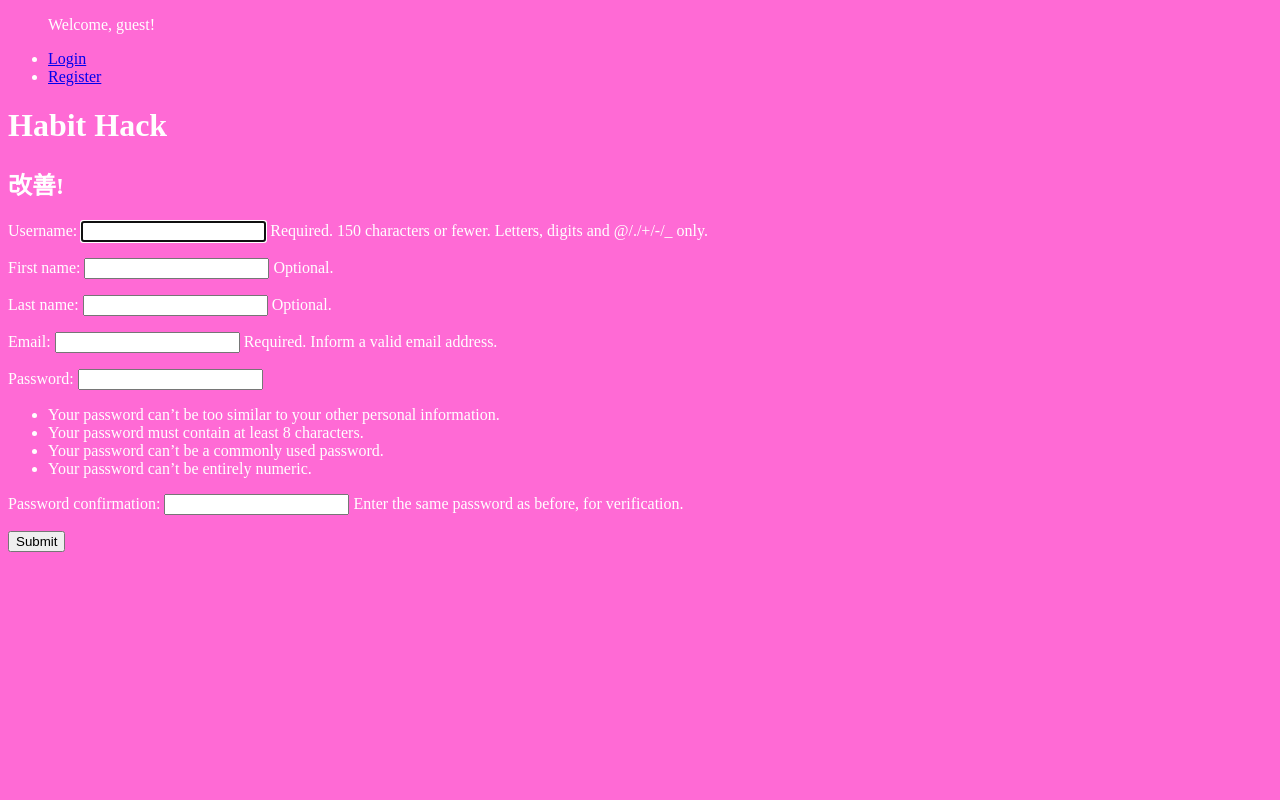
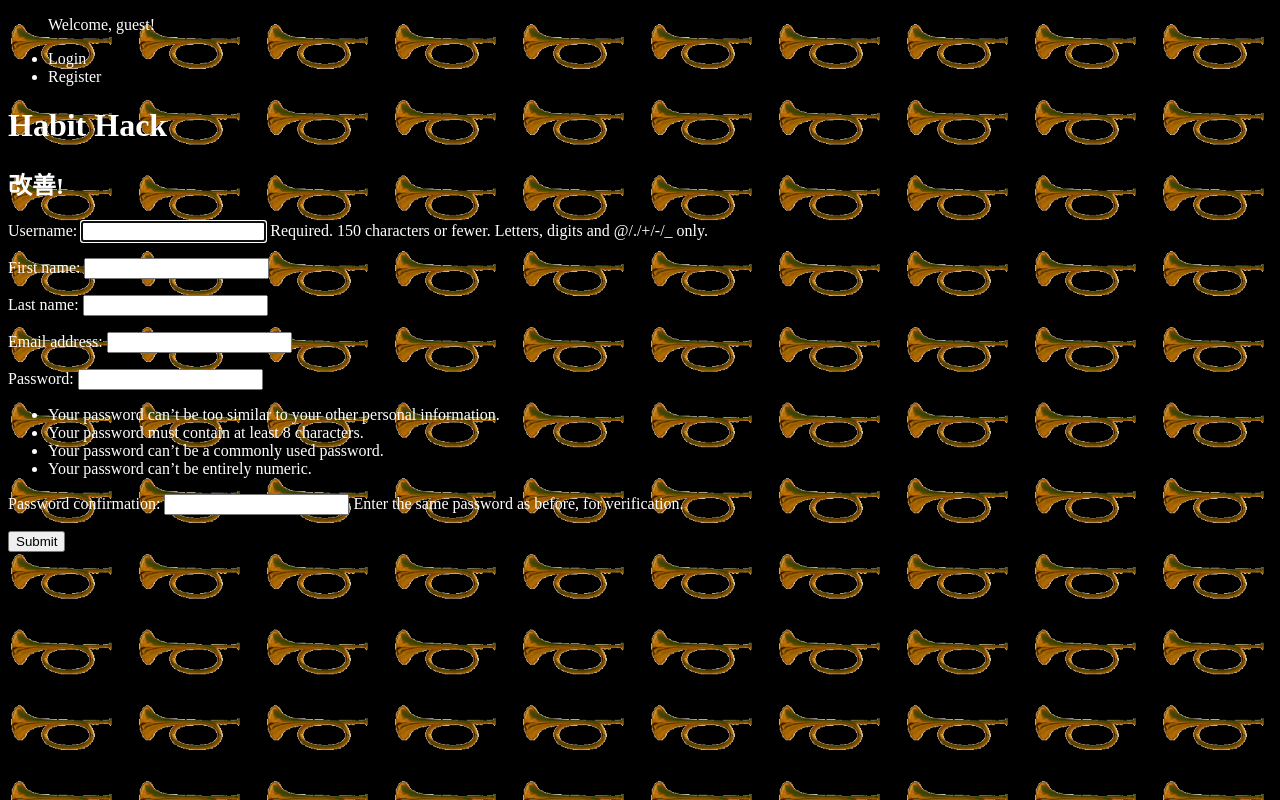
Before and after one commit to souserge/habit-hack, a Django app: page /signup/ in a window 1280 px wide. Run offline with Django 3.2, Linux system fonts and the light colour scheme.

Commit message:
Add image upload + more
In this commit I introduced the posibility of uploading and displaying
images directly, as well as performed some refactoring of models and
forms. I also added an awesome gif on the background as a 'sorry' for
not finishing the templates in time :)

```diff
--- a/HabitHack/HabitHack/settings.py
+++ b/HabitHack/HabitHack/settings.py
@@ -121,6 +121,8 @@ USE_TZ = True
 # https://docs.djangoproject.com/en/1.11/howto/static-files/
 
 STATIC_URL = '/static/'
+MEDIA_ROOT = os.path.join(BASE_DIR, 'media')
+MEDIA_URL = '/media/'
 
 AUTH_PROFILE_MODULE = 'main.UserProfile'
 
--- a/HabitHack/HabitHack/urls.py
+++ b/HabitHack/HabitHack/urls.py
@@ -14,9 +14,17 @@ Including another URLconf
     2. Add a URL to urlpatterns:  url(r'^blog/', include('blog.urls'))
 """
 from django.conf.urls import include, url
+from django.conf import settings
 from django.contrib import admin
+from django.views.static import serve
 
 urlpatterns = [
     url(r'^admin/', admin.site.urls),
     url(r'^', include('main.urls')),
+
 ]
+
+if settings.DEBUG:
+    urlpatterns += [
+        url(r'^media/(?P<path>.*)$', serve, { 'document_root': settings.MEDIA_ROOT}),
+    ]
--- a/HabitHack/main/forms.py
+++ b/HabitHack/main/forms.py
@@ -23,26 +23,32 @@ class ContactForm(forms.Form):
 #         'email', 'password1', 'password2', )
 
 class RegistrationForm(UserCreationForm):
-    first_name = forms.CharField(max_length=30, required=False, help_text='Optional.')
-    last_name = forms.CharField(max_length=30, required=False, help_text='Optional.')
-    email = forms.EmailField(max_length=254, help_text='Required. Inform a valid email address.')
-
     class Meta:
         model = User
-        fields = ('username', 'first_name', 'last_name',
-        'email', 'password1', 'password2', )
+        fields = [
+            'username', 'first_name', 'last_name',
+            'email', 'password1', 'password2',
+        ]
+    # first_name = forms.CharField(max_length=30, required=False, help_text='Optional.')
+    # last_name = forms.CharField(max_length=30, required=False, help_text='Optional.')
+    # email = forms.EmailField(max_length=254, help_text='Required. Inform a valid email address.')
+
+
 
 class ProfileEditForm(forms.ModelForm):
-    first_name = forms.CharField(max_length=30, required=False, help_text='Optional.')
-    last_name = forms.CharField(max_length=30, required=False, help_text='Optional.')
-    email = forms.EmailField(max_length=254, help_text='Required. Inform a valid email address.')
-    birth_date = forms.DateField(required=False, help_text='Optional.')
-    gender = forms.ChoiceField(choices=(UserProfile.gender_choice))
-    city = forms.CharField(max_length=50, required=False, help_text='Optional.')
-    country = forms.CharField(max_length=50, required=False, help_text='Optional.')
-    profile_photo = forms.CharField(max_length=500, required=False, help_text='Optional.')
-
     class Meta:
         model = UserProfile
-        fields = ('first_name', 'last_name', 'email',
-        'birth_date', 'gender', 'city', 'country', 'profile_photo', )
+        fields = [
+            # 'first_name', 'last_name', 'email',
+            'birth_date',
+            'gender', 'city', 'country', 'profile_photo',
+        ]
+
+    # first_name = forms.CharField(max_length=30, required=False, help_text='Optional.')
+    # last_name = forms.CharField(max_length=30, required=False, help_text='Optional.')
+    # email = forms.EmailField(max_length=254, help_text='Required. Inform a valid email address.')
+    # birth_date = forms.DateField(required=False, help_text='Optional.')
+    # gender = forms.ChoiceField(choices=(UserProfile.gender_choice))
+    # city = forms.CharField(max_length=50, required=False, help_text='Optional.')
+    # country = forms.CharField(max_length=50, required=False, help_text='Optional.')
+    # profile_photo = forms.CharField(max_length=500, required=False, help_text='Optional.')
--- a/HabitHack/main/models.py
+++ b/HabitHack/main/models.py
@@ -27,8 +27,7 @@ class UserProfile(models.Model):
     birth_date = models.DateField(blank=True, null=True)
     gender_choice = (('M', 'Male'), ('F', 'Female'))
     gender = models.CharField(max_length=1, choices=gender_choice, blank=True)
-    profile_photo = models.CharField(max_length=500, blank=True)
-    #profile_photo = models.ImageField(upload_to='profile_image', blank=True)
+    profile_photo = models.ImageField(upload_to='profile_images', default='profile_images/default_profile_photo.jpg')
 
     def __str__(self):
         return self.user.username
--- a/HabitHack/main/static/style.css
+++ b/HabitHack/main/static/style.css
@@ -1,4 +1,16 @@
 body {
-  background-color: #FF6AD5;
+  background-color: rgb(0, 0, 0);
+  background-image: url("images/trumpet.gif");
+  background-size: 128px;
+  color: rgb(255, 255, 255);
+}
+
+a {
   color: #FFF;
+  text-decoration: none;
 }
+
+a:visited {
+  color: #FFF;
+  text-decoration: none;
+}
--- a/HabitHack/main/templates/main/edit_profile_test.html
+++ b/HabitHack/main/templates/main/edit_profile_test.html
@@ -2,7 +2,7 @@
 
 {% block content %}
 <div>
-    <form action="" method="post">
+    <form enctype="multipart/form-data" action="" method="post">
         {% csrf_token %}
         {{ form.as_p }}
         <button type="submit">Submit</button>
--- a/HabitHack/main/templates/main/profile_test.html
+++ b/HabitHack/main/templates/main/profile_test.html
@@ -11,6 +11,6 @@
     <p>Gender: {{ profile.gender }}</p>
     <p>City: {{ profile.city }}</p>
     <p>Country: {{ profile.country }}</p>
-    <p>Picture: {{ profile.picture }}</p>
+    <p>Picture: <img src="{{ profile.profile_photo.url }}"><img></p>
 </div>
 {% endblock %}
--- a/HabitHack/main/views.py
+++ b/HabitHack/main/views.py
@@ -61,10 +61,10 @@ def profile(request):
 @login_required
 def edit_profile(request):
     if request.method == 'POST':
-        form = ProfileEditForm(request.POST, instance=request.user.profile)
+        form = ProfileEditForm(request.POST, request.FILES, instance=request.user.profile)
 
         if form.is_valid():
-            form.save()
+            form.save(commit=True)
             return redirect('main:profile')
         else:
             return render(request, 'main/edit_profile_test.html', {'form': form})
```
Also changed, not shown: HabitHack/db.sqlite3, HabitHack/main/migrations/0007_auto_20171215_2017.py (added), HabitHack/main/migrations/0008_auto_20171215_2037.py (added), HabitHack/main/static/images/earth.gif (added), HabitHack/main/static/images/trumpet.gif (added), HabitHack/media/profile_images/default_profile_photo.jpg (added), HabitHack/media/profile_images/tumblr_oxba4yL5fM1ucpcboo1_540.gif (added), 2 other files.
